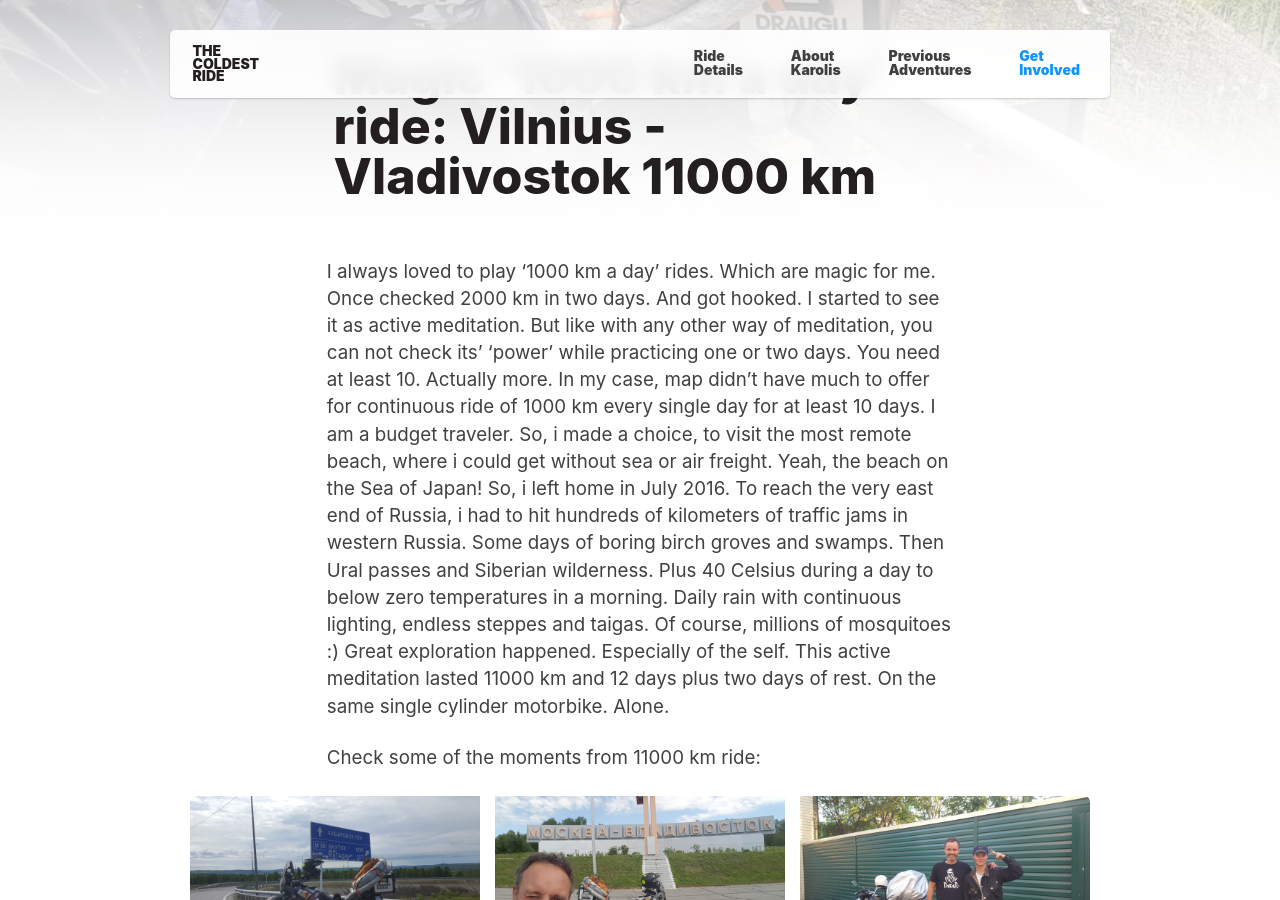
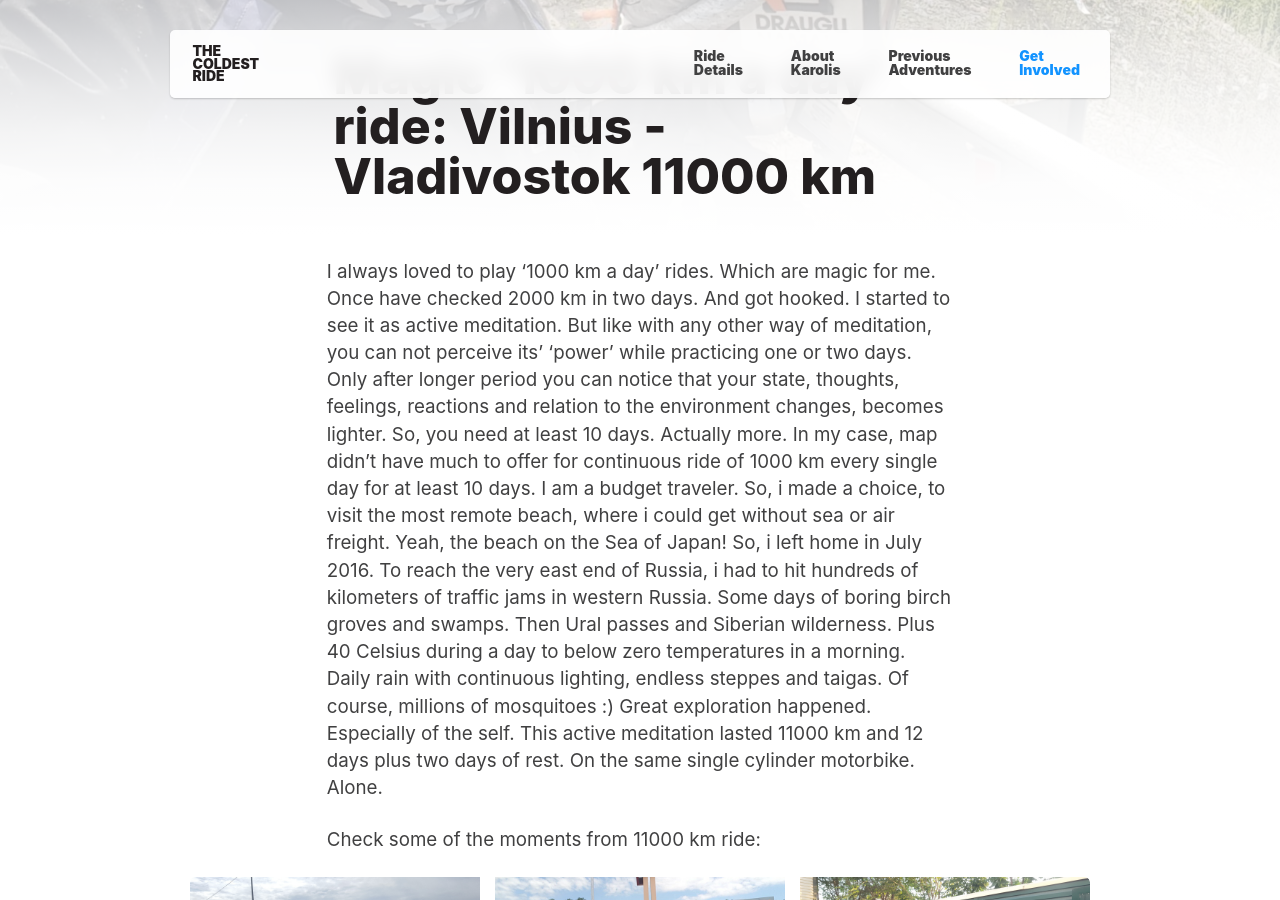
Before and after one commit to karolismieliauskas/thecoldestride.com, a Jekyll site: the page built from pages/vladivostok.html, in a window 1280 px wide and 900 px high, scrolled down 413 px. Built offline with Jekyll 4.4.1, drawn with Linux system fonts in a browser that asks for light colours.

Commit message:
Update vladivostok.yml

```diff
--- a/_data/vladivostok.yml
+++ b/_data/vladivostok.yml
@@ -1,7 +1,7 @@
 hero:
   title: "Magic '1000 km a day' ride: Vilnius - Vladivostok 11000 km"
 body: |
-  I always loved to play '1000 km a day' rides. Which are magic for me. Once checked 2000 km in two days. And got hooked. I started to see it as active meditation. But like with any other way of meditation, you can not check its' 'power' while practicing one or two days. You need at least 10. Actually more. In my case, map didn't have much to offer for continuous ride of 1000 km every single day for at least 10 days. I am a budget traveler. So, i made a choice, to visit the most remote beach, where i could get without sea or air freight. Yeah, the beach on the Sea of Japan! So, i left home in July 2016. To reach the very east end of Russia, i had to hit hundreds of kilometers of traffic jams in western Russia. Some days of boring birch groves and swamps. Then Ural passes and Siberian wilderness. Plus 40 Celsius during a day to below zero temperatures in a morning. Daily rain with continuous lighting, endless steppes and taigas. Of course, millions of mosquitoes :) Great exploration happened. Especially of the self. This active meditation lasted 11000 km and 12 days plus two days of rest. On the same single cylinder motorbike. Alone.
+  I always loved to play '1000 km a day' rides. Which are magic for me. Once have checked 2000 km in two days. And got hooked. I started to see it as active meditation. But like with any other way of meditation, you can not perceive its' 'power' while practicing one or two days. Only after longer period you can notice that your state, thoughts, feelings, reactions and relation to the environment changes, becomes lighter. So, you need at least 10 days. Actually more. In my case, map didn't have much to offer for continuous ride of 1000 km every single day for at least 10 days. I am a budget traveler. So, i made a choice, to visit the most remote beach, where i could get without sea or air freight. Yeah, the beach on the Sea of Japan! So, i left home in July 2016. To reach the very east end of Russia, i had to hit hundreds of kilometers of traffic jams in western Russia. Some days of boring birch groves and swamps. Then Ural passes and Siberian wilderness. Plus 40 Celsius during a day to below zero temperatures in a morning. Daily rain with continuous lighting, endless steppes and taigas. Of course, millions of mosquitoes :) Great exploration happened. Especially of the self. This active meditation lasted 11000 km and 12 days plus two days of rest. On the same single cylinder motorbike. Alone.
 
 
   Check some of the moments from 11000 km ride:
```
